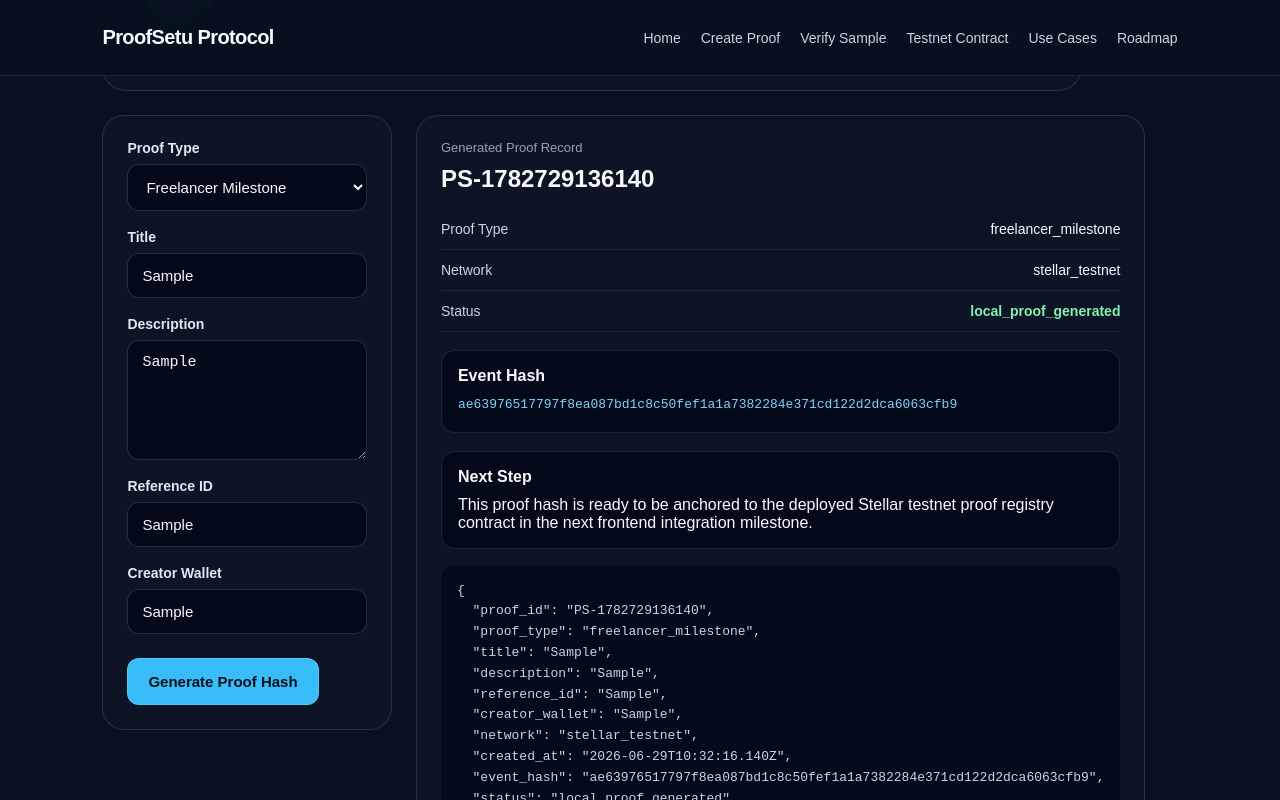
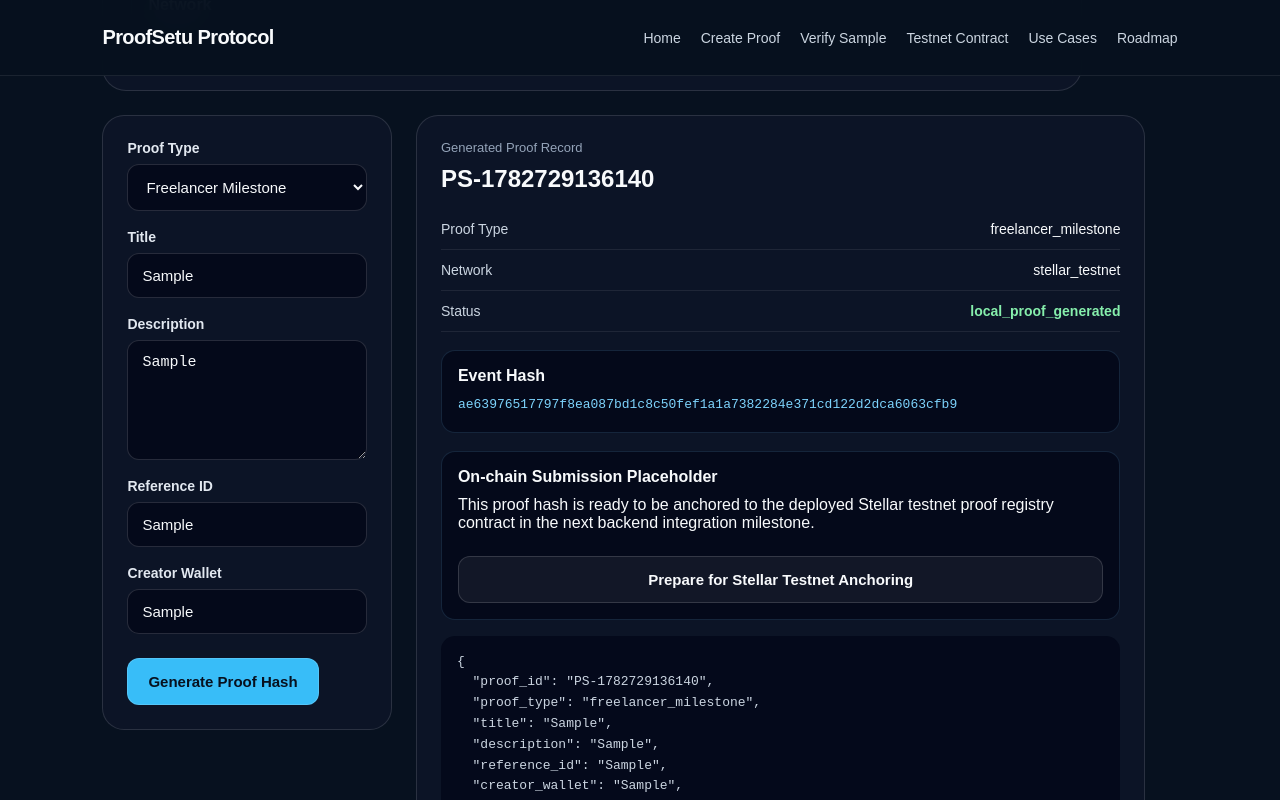
Before and after one commit to kaulastudies/ProofSetu-Protocol, a Next.js app in the folder apps/web/: page /create in a window 1280 px wide. Both pictures are taken after typing "Sample", "Sample", "Sample", "Sample" into the empty fields and a click on the button "Generate Proof Hash". Shown: the part 893-1693 px from the top of the page. Built offline with nearby package versions, Linux system fonts and the light colour scheme.

Commit message:
Add on-chain submission placeholder

```diff
--- a/apps/web/app/create/page.tsx
+++ b/apps/web/app/create/page.tsx
@@ -16,6 +16,8 @@
 created_at: string;
 };
 
+type OnchainStatus = "pending" | "ready" | "placeholder";
+
 export default function CreateProofPage() {
 const [proofType, setProofType] = useState("freelancer_milestone");
 const [title, setTitle] = useState("");
@@ -23,6 +25,7 @@
 const [referenceId, setReferenceId] = useState("");
 const [creatorWallet, setCreatorWallet] = useState("");
 const [record, setRecord] = useState<ProofRecord | null>(null);
+const [onchainStatus, setOnchainStatus] = useState<OnchainStatus>("pending");
 
 async function generateHash(input: string) {
 const encoder = new TextEncoder();
@@ -64,7 +67,13 @@
   status: "local_proof_generated",
 });
 
+setOnchainStatus("ready");
 
+
+}
+
+function handleOnchainPlaceholder() {
+setOnchainStatus("placeholder");
 }
 
 return ( <main className="page"> <nav className="navbar"> <a className="logo" href="/">
@@ -118,7 +127,12 @@
 
         <div>
           <span>On-chain Submission</span>
-          <strong>{record ? "Ready for next integration step" : "Pending"}</strong>
+          <strong>
+            {onchainStatus === "pending" && "Pending"}
+            {onchainStatus === "ready" && "Ready for Stellar testnet"}
+            {onchainStatus === "placeholder" &&
+              "Backend/API integration coming next"}
+          </strong>
         </div>
 
         <div>
@@ -238,12 +252,21 @@
             </div>
 
             <div className="hash-box">
-              <strong>Next Step</strong>
+              <strong>On-chain Submission Placeholder</strong>
               <p>
                 This proof hash is ready to be anchored to the deployed
-                Stellar testnet proof registry contract in the next frontend
+                Stellar testnet proof registry contract in the next backend
                 integration milestone.
               </p>
+
+              <button
+                className="button button-secondary"
+                type="button"
+                onClick={handleOnchainPlaceholder}
+                style={{ marginTop: "14px" }}
+              >
+                Prepare for Stellar Testnet Anchoring
+              </button>
             </div>
 
             <pre className="json-preview">
```
